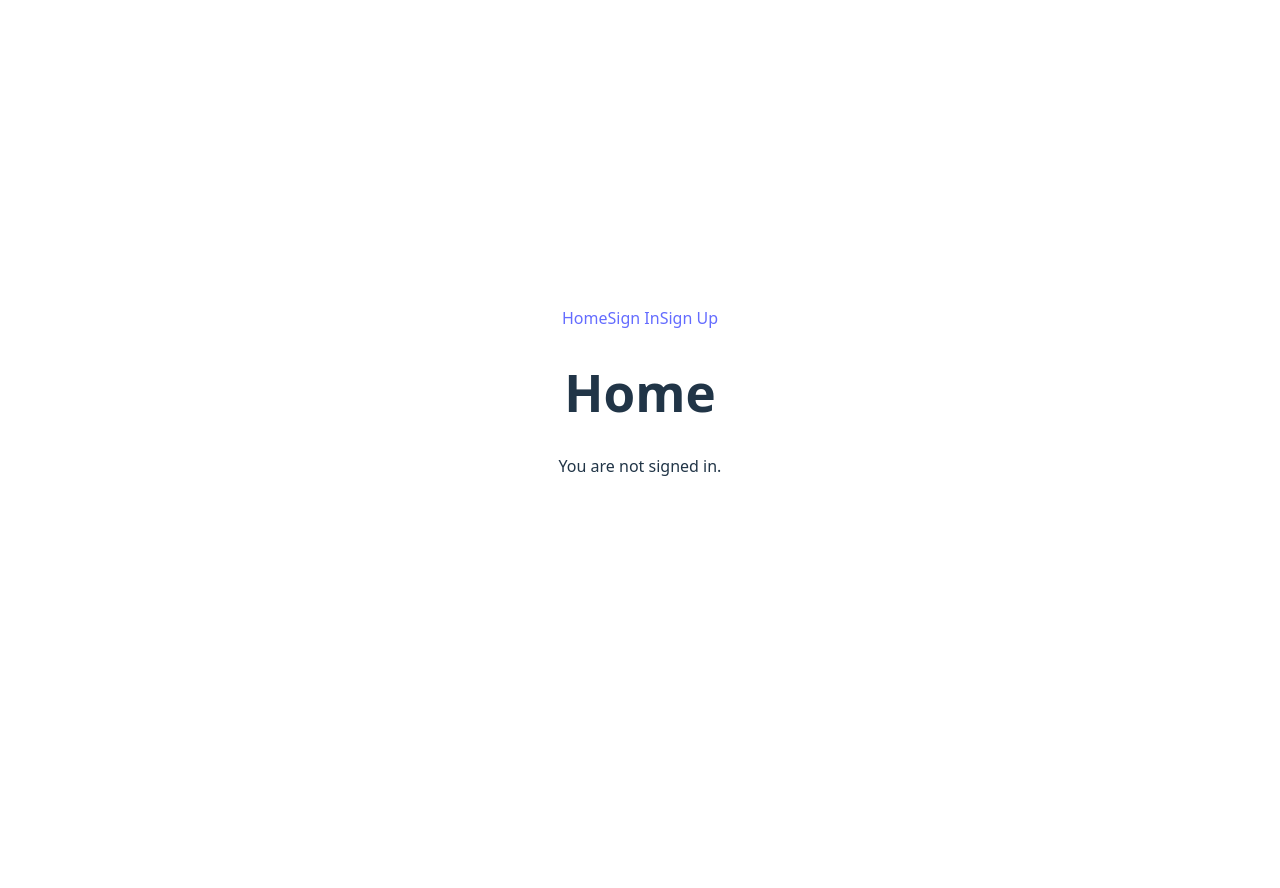
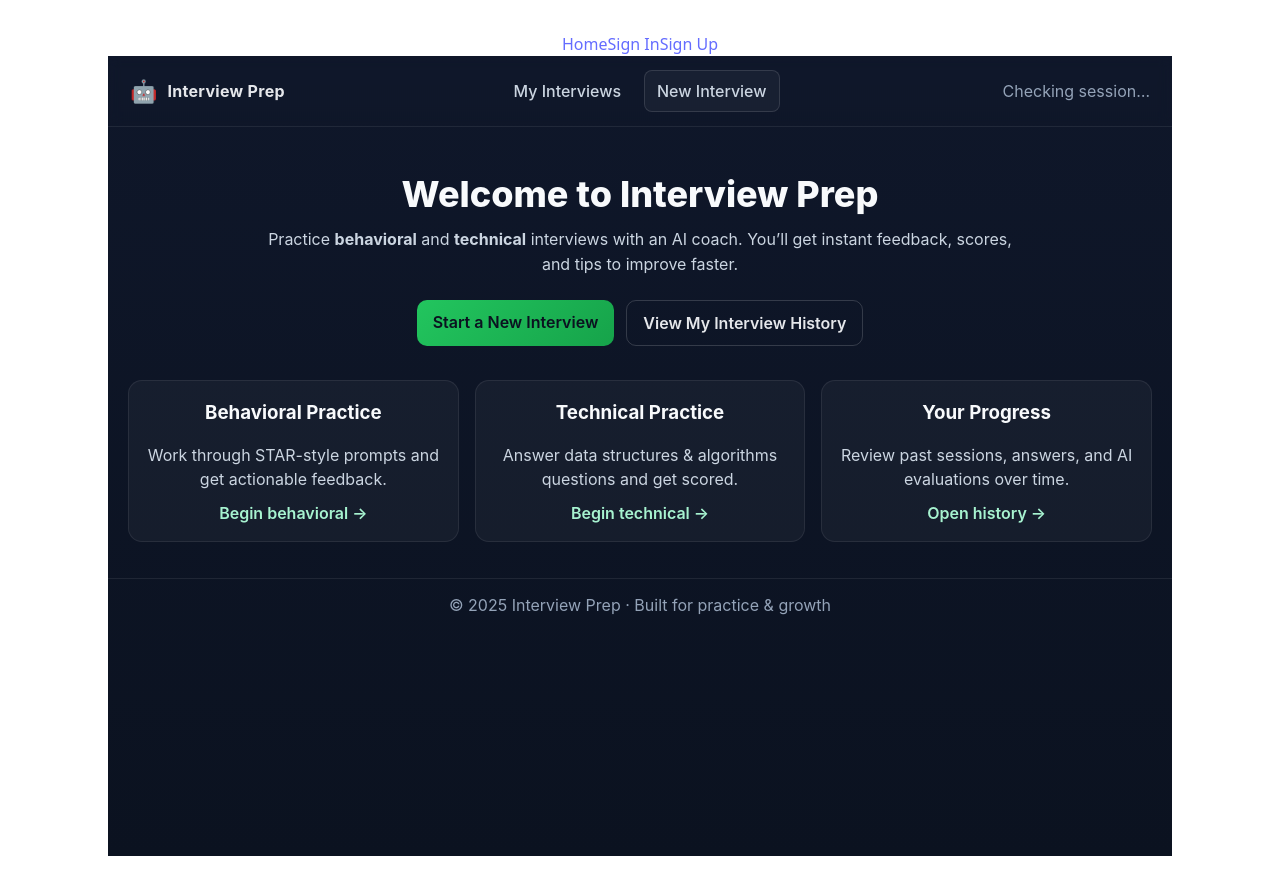
Before and after one commit to birongliu/CTP-Hackathon, a React (Vite) app in the folder frontend/: page / in a window 1280 px wide. Before the commit the page ends 800 px from the top, so only its background shows below. Built offline with nearby package versions, Linux system fonts and the light colour scheme; no server answers.

Commit message:
Bad HomePage and @auth_bp.get('/me') fixed

```diff
--- a/frontend/src/routes/App.tsx
+++ b/frontend/src/routes/App.tsx
@@ -17,7 +17,7 @@ function App() {
   async function loadMe() {
     setLoading(true);
     try {
-      const res = await fetch('/api/auth/me', { credentials: 'include' });
+      const res = await fetch('http://localhost::5000/api/auth/me', { credentials: 'include' });
       const data: MeResponse = await res.json();
       setUserEmail(data.user?.email ?? null);
     } catch {
--- a/frontend/src/routes/HomePage.tsx
+++ b/frontend/src/routes/HomePage.tsx
@@ -1,16 +1,19 @@
 import { useEffect, useState } from "react";
+import { Link, useNavigate } from "react-router-dom";
 
 const API_BASE = import.meta.env.VITE_API_BASE || "http://localhost:5000";
 
 export default function HomePage() {
   const [userEmail, setUserEmail] = useState<string | null>(null);
+  const [loading, setLoading] = useState(true);
+  const navigate = useNavigate();
 
   const loadMe = async () => {
-    const res = await fetch(`${API_BASE}/api/auth/me`, {
-      credentials: "include",
-    });
+    setLoading(true);
+    const res = await fetch(`${API_BASE}/api/auth/me`, { credentials: "include" });
     const data = await res.json().catch(() => ({}));
     setUserEmail(data.user?.email ?? null);
+    setLoading(false);
   };
 
   const handleSignOut = async () => {
@@ -19,6 +22,7 @@ export default function HomePage() {
       credentials: "include",
     });
     setUserEmail(null);
+    navigate("/signin");
   };
 
   useEffect(() => {
@@ -26,16 +30,212 @@ export default function HomePage() {
   }, []);
 
   return (
-    <div>
-      <h1>Home</h1>
-      {userEmail ? (
-        <>
-          <p>Welcome, {userEmail}!</p>
-          <button onClick={handleSignOut}>Sign Out</button>
-        </>
-      ) : (
-        <p>You are not signed in.</p>
-      )}
+    <div style={styles.page}>
+      {/* Top Nav */}
+      <header style={styles.header}>
+        <div style={styles.brand} onClick={() => navigate("/")}>
+          <span style={styles.logo}>🤖</span>
+          <span style={styles.brandText}>Interview Prep</span>
+        </div>
+
+        <nav style={styles.nav}>
+          <Link to="/interviews" style={styles.navLink}>My Interviews</Link>
+          <Link to="/start" style={{ ...styles.navLink, ...styles.ctaLink }}>New Interview</Link>
+        </nav>
+
+        <div style={styles.userBox}>
+          {loading ? (
+            <span style={styles.muted}>Checking session…</span>
+          ) : userEmail ? (
+            <div style={styles.userRow}>
+              <div style={styles.avatarCircle}>{(userEmail[0] || "U").toUpperCase()}</div>
+              <div style={styles.userMeta}>
+                <div style={styles.userEmail}>{userEmail}</div>
+                <button onClick={handleSignOut} style={styles.logoutBtn}>Log out</button>
+              </div>
+            </div>
+          ) : (
+            <div style={styles.authLinks}>
+              <Link to="/signin" style={styles.navLink}>Sign In</Link>
+              <Link to="/signup" style={{ ...styles.navLink, marginLeft: 12 }}>Sign Up</Link>
+            </div>
+          )}
+        </div>
+      </header>
+
+      {/* Hero */}
+      <section style={styles.hero}>
+        <h1 style={styles.heroTitle}>Welcome to Interview Prep</h1>
+        <p style={styles.heroSubtitle}>
+          Practice <strong>behavioral</strong> and <strong>technical</strong> interviews with an AI coach.
+          You’ll get instant feedback, scores, and tips to improve faster.
+        </p>
+
+        <div style={styles.heroActions}>
+          <Link to="/start" style={{ ...styles.button, ...styles.buttonPrimary }}>
+            Start a New Interview
+          </Link>
+          <Link to="/interviews" style={{ ...styles.button, ...styles.buttonGhost }}>
+            View My Interview History
+          </Link>
+        </div>
+      </section>
+
+      {/* Quick cards */}
+      <section style={styles.cards}>
+        <div style={styles.card}>
+          <h3 style={styles.cardTitle}>Behavioral Practice</h3>
+          <p style={styles.cardText}>Work through STAR-style prompts and get actionable feedback.</p>
+          <Link to="/start?track=behavioral" style={styles.cardLink}>Begin behavioral →</Link>
+        </div>
+        <div style={styles.card}>
+          <h3 style={styles.cardTitle}>Technical Practice</h3>
+          <p style={styles.cardText}>Answer data structures & algorithms questions and get scored.</p>
+          <Link to="/start?track=technical" style={styles.cardLink}>Begin technical →</Link>
+        </div>
+        <div style={styles.card}>
+          <h3 style={styles.cardTitle}>Your Progress</h3>
+          <p style={styles.cardText}>Review past sessions, answers, and AI evaluations over time.</p>
+          <Link to="/interviews" style={styles.cardLink}>Open history →</Link>
+        </div>
+      </section>
+
+      <footer style={styles.footer}>
+        <span style={styles.muted}>© {new Date().getFullYear()} Interview Prep · Built for practice & growth</span>
+      </footer>
     </div>
   );
 }
+
+/* -------------------- styles -------------------- */
+const styles: Record<string, React.CSSProperties> = {
+  page: {
+    minHeight: "100vh",
+    background: "linear-gradient(180deg, #0f172a 0%, #0b1220 100%)",
+    color: "#e5e7eb",
+    fontFamily: "Inter, system-ui, Avenir, Helvetica, Arial, sans-serif",
+  },
+  header: {
+    display: "grid",
+    gridTemplateColumns: "1fr auto 1fr",
+    alignItems: "center",
+    gap: 16,
+    padding: "14px 22px",
+    borderBottom: "1px solid rgba(255,255,255,0.08)",
+    position: "sticky",
+    top: 0,
+    backdropFilter: "blur(6px)",
+  },
+  brand: {
+    display: "flex",
+    alignItems: "center",
+    gap: 10,
+    cursor: "pointer",
+  },
+  logo: { fontSize: 22 },
+  brandText: { fontWeight: 700, letterSpacing: 0.3 },
+  nav: {
+    display: "flex",
+    alignItems: "center",
+    gap: 10,
+    justifyContent: "center",
+  },
+  navLink: {
+    color: "#cbd5e1",
+    textDecoration: "none",
+    padding: "8px 12px",
+    borderRadius: 8,
+    border: "1px solid transparent",
+  },
+  ctaLink: {
+    border: "1px solid rgba(255,255,255,0.12)",
+    background: "rgba(255,255,255,0.04)",
+  },
+  userBox: { display: "flex", justifyContent: "flex-end" },
+  userRow: { display: "flex", alignItems: "center", gap: 10 },
+  userMeta: { display: "flex", flexDirection: "column", alignItems: "flex-end" },
+  userEmail: { fontSize: 13, color: "#cbd5e1" },
+  logoutBtn: {
+    marginTop: 4,
+    fontSize: 12,
+    padding: "4px 8px",
+    borderRadius: 6,
+    border: "1px solid rgba(255,255,255,0.14)",
+    background: "rgba(255,255,255,0.04)",
+    color: "#e5e7eb",
+    cursor: "pointer",
+  },
+  authLinks: { display: "flex", alignItems: "center" },
+  muted: { color: "#94a3b8" },
+
+  hero: {
+    maxWidth: 920,
+    margin: "48px auto 0",
+    padding: "0 20px",
+    textAlign: "center" as const,
+  },
+  heroTitle: {
+    fontSize: 36,
+    fontWeight: 800,
+    marginBottom: 12,
+    color: "#f8fafc",
+  },
+  heroSubtitle: {
+    fontSize: 16,
+    color: "#cbd5e1",
+    lineHeight: 1.6,
+    margin: "0 auto 22px",
+    maxWidth: 760,
+  },
+  heroActions: {
+    display: "flex",
+    gap: 12,
+    justifyContent: "center",
+    flexWrap: "wrap" as const,
+    marginTop: 10,
+  },
+  button: {
+    display: "inline-block",
+    padding: "10px 16px",
+    borderRadius: 10,
+    textDecoration: "none",
+    fontWeight: 600,
+  },
+  buttonPrimary: {
+    background: "linear-gradient(135deg, #22c55e 0%, #16a34a 100%)",
+    color: "#0b1220",
+  },
+  buttonGhost: {
+    color: "#e5e7eb",
+    border: "1px solid rgba(255,255,255,0.16)",
+    background: "transparent",
+  },
+
+  cards: {
+    display: "grid",
+    gridTemplateColumns: "repeat(auto-fit, minmax(260px, 1fr))",
+    gap: 16,
+    maxWidth: 1024,
+    margin: "34px auto 0",
+    padding: "0 20px 36px",
+  },
+  card: {
+    background: "rgba(255,255,255,0.04)",
+    border: "1px solid rgba(255,255,255,0.08)",
+    borderRadius: 14,
+    padding: 16,
+  },
+  cardTitle: { margin: "2px 0 8px", color: "#f8fafc" },
+  cardText: { color: "#cbd5e1", lineHeight: 1.5, marginBottom: 10 },
+  cardLink: {
+    textDecoration: "none",
+    color: "#a7f3d0",
+    fontWeight: 600,
+  },
+
+  footer: {
+    borderTop: "1px solid rgba(255,255,255,0.08)",
+    padding: "14px 22px",
+    textAlign: "center" as const,
+  },
+};
```
Also changed, not shown: 2 other files (tests, documents, lock files or other folders).
